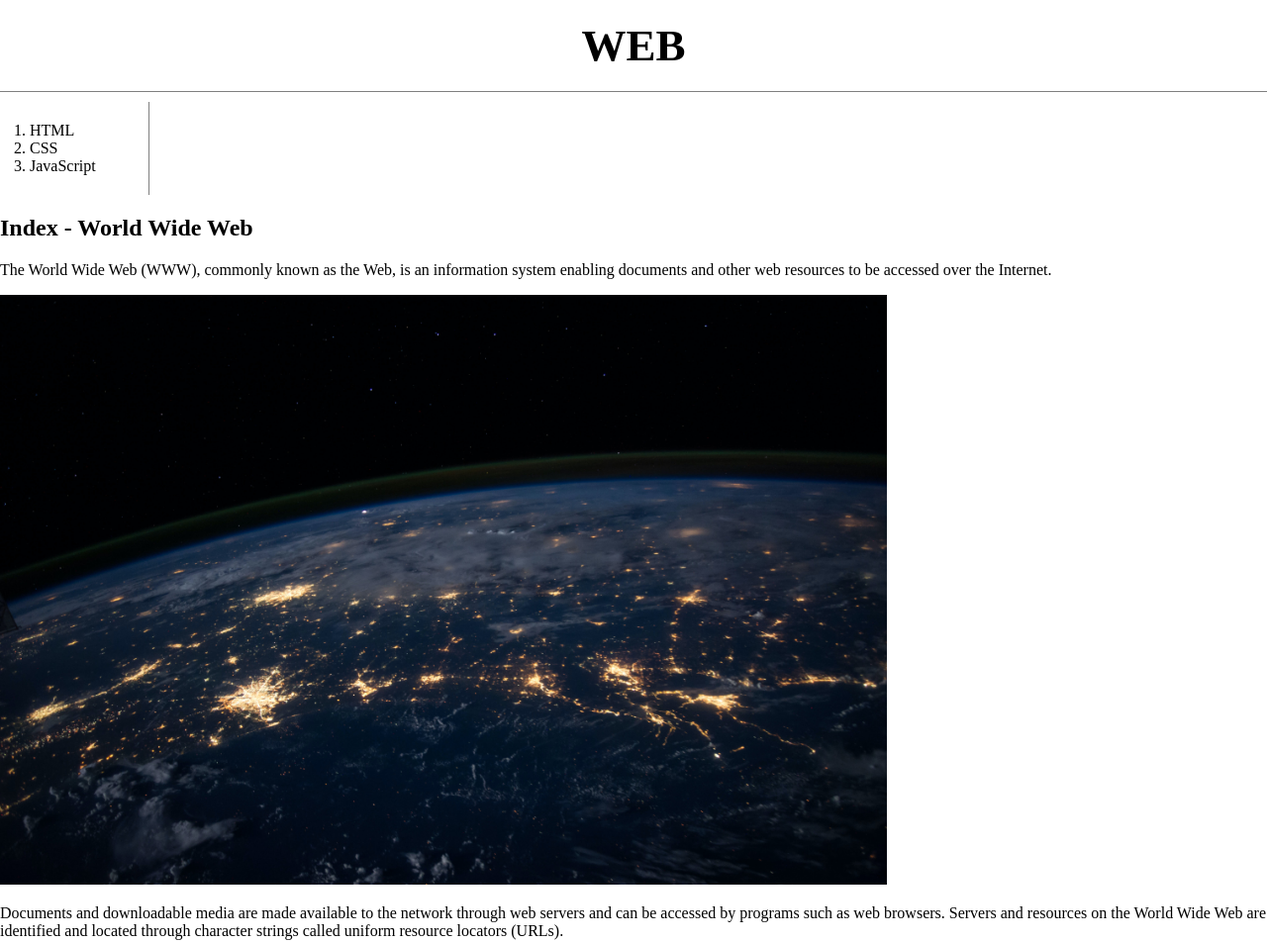
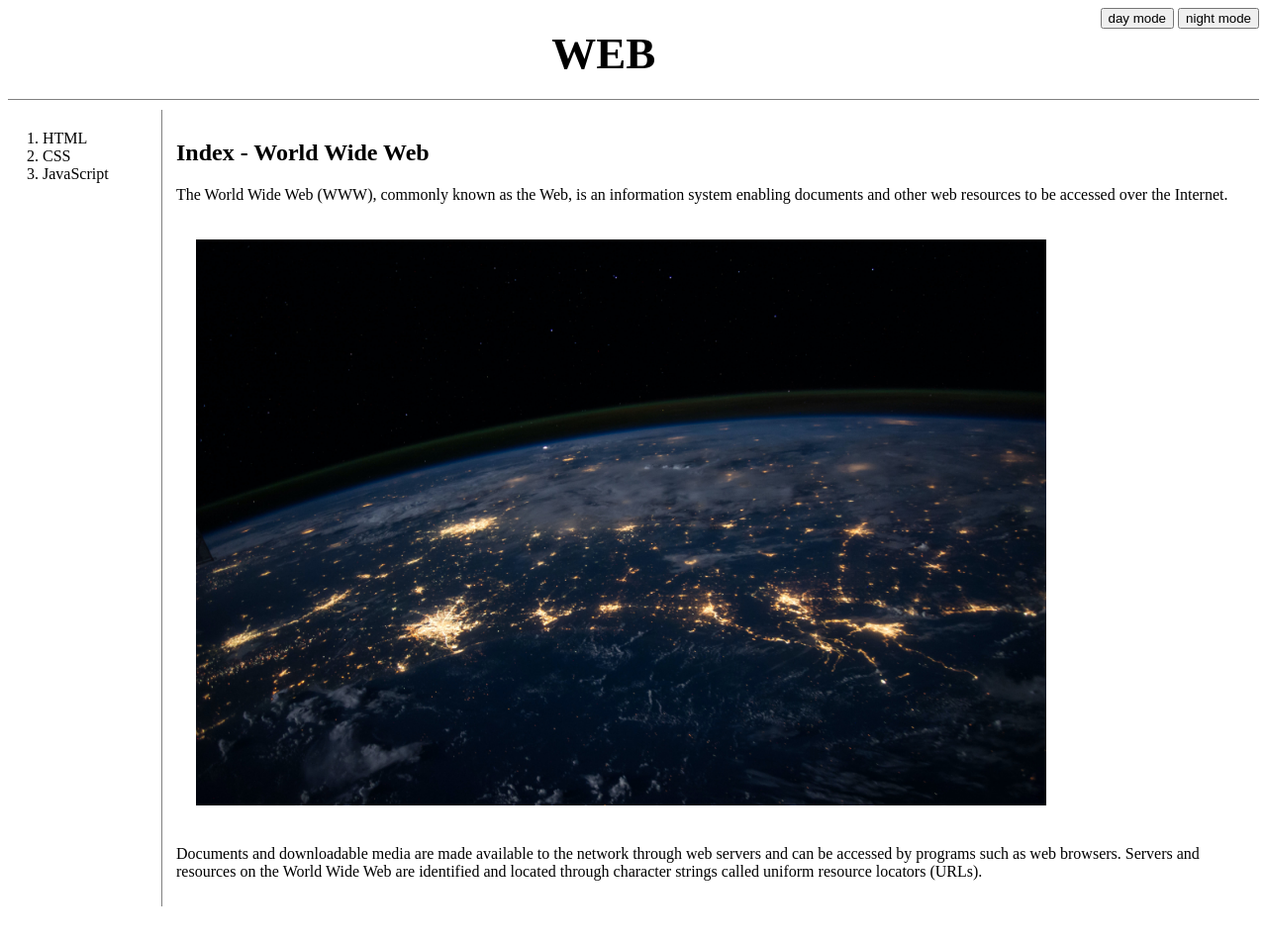
Before and after one commit to chohe3212/first-web-site, a plain HTML site: page index.html in a window 1280 px wide. Shown: the whole page at 99% size. Drawn offline with Linux system fonts and the light colour scheme.

Commit message:
night-mode

```diff
--- a/index.html
+++ b/index.html
@@ -3,49 +3,44 @@
 <head>
   <title>WEB1 - index</title>
   <meta charset="utf-8">
-  <style>
-    body{
-      margin:0;
-    }
-  a {
-    color : black;
-    text-decoration: none;
-  }
-  h1 {
-      font-size: 45px;
-      text-align : center;
-      border-bottom:1px solid gray;
-      margin: 0;
-      padding :20px;
-    }
-    ol{
-      border-right :1px solid gray;
-      width:100px;
-      margin: 10px;
-      padding :20px;
-
-    }
-  </style>
+  <link rel="stylesheet" href="style.css">
 </head>
 
 <body>
-  <h1><a href="index.html">WEB</a></h1>
+  <div class = "mode_change" >
+    <input type = "button" value = "day mode" onclick="
+    document.querySelector('body').style.backgroundColor = 'white';
+    document.querySelector('body').style.color = 'black';
+    document.getElementById('h1web').style.color = 'black';
+    document.getElementById('listSelected').style.color = 'black';
+  ">
+  <input type = "button" value="night mode" onclick="
+    document.querySelector('body').style.backgroundColor = 'black';
+    document.querySelector('body').style.color = 'white';
+    document.getElementById('h1web').style.color = 'white';
+    document.getElementById('listSelected').style.color = 'white';
+  ">
+  </div>
+  <h1><a href="index.html" id = h1web >WEB</a></h1>
+  <div id = "grid">
   <ol>
-    <li> <a href="1.html">HTML</a></li>
-    <li> <a href="2.html">CSS</a></li>
-    <li> <a href="3.html">JavaScript</a></li>
+    <li> <a href="1.html" id = listSelected >HTML</a></li>
+    <li> <a href="2.html" id = listSelected >CSS</a></li>
+    <li> <a href="3.html" id = listSelected >JavaScript</a></li>
   </ol>
-
+  <div id="article">
   <h2>Index - World Wide Web</h2>
   <p>The World Wide Web (WWW), commonly known as the Web,
     is an information system enabling documents and other
     web resources to be accessed over the Internet.</p>
-    <img src="webimg.jpg" width = "70%" >
+    <img src="webimg.jpg" width = "80%" >
 
 
   <p>Documents and downloadable media are made available to the network
     through web servers and can be accessed by programs such as web browsers.
      Servers and resources on the World Wide Web are identified and located
      through character strings called uniform resource locators (URLs). </p>
-</body>
+    </div>
+  </div>
+  </body>
 </html>
--- /dev/null
+++ b/style.css
@@ -0,0 +1,58 @@
+  /*태그선택자 < 클래스 선택자 < id선택자
+  같은 선택자면 마지막 선택자가 우선순위가 높음.
+
+  id 선택자가 우선순위가 높다. id 선택자는
+
+  #이름{
+    속성
+  }
+    이렇게 씀
+
+    밑에 saw는 클래스 선택자임
+    */
+  a {
+    color : black;
+    text-decoration: none;
+  }
+  .saw{
+    color : gray;
+  }
+  h1 {
+      font-size: 45px;
+      text-align : center;
+      border-bottom:1px solid gray;
+      margin: 0;
+      padding :20px;
+      padding-left: 100px;
+    }
+  ol{
+      border-right :1px solid gray;
+      width:100px;
+      margin: 10px;
+      padding :20px;
+    }
+  #grid{
+    display : grid;
+    grid-template-columns: 150px 1fr;
+  }
+  #grid ol /* id가 'grid' 안에있는 ol태그만*/
+  {
+    padding-left: 25px;
+  }
+  #grid #article{
+    padding : 20px;
+  }
+  img{
+    margin : 20px;
+  }
+  @media (max-width : 600px) {
+    #grid{
+    display : block;
+    }
+    ol{
+      border-right :none;
+    }
+  }
+  .mode_change{
+    float : right;
+  }
```
Also changed, not shown: 1.html (+22 -43 lines), 2.html (+6 -2 lines), 3.html (+22 -31 lines), media-query.html (+6 -0 lines).
